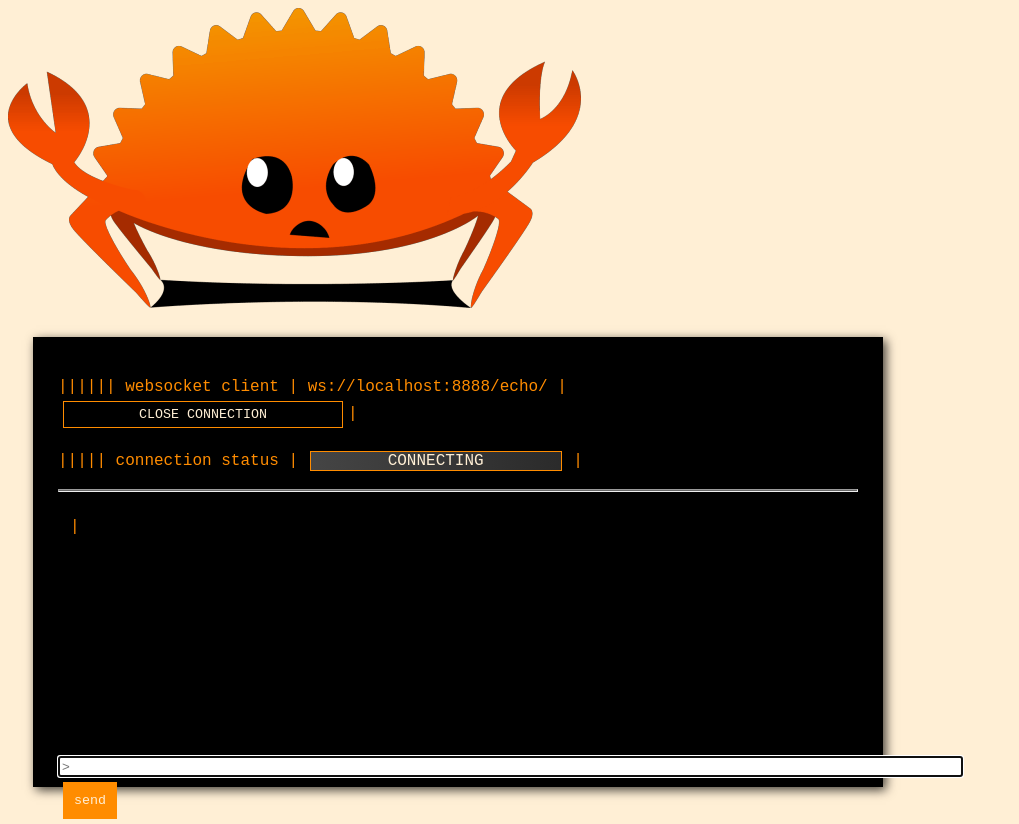
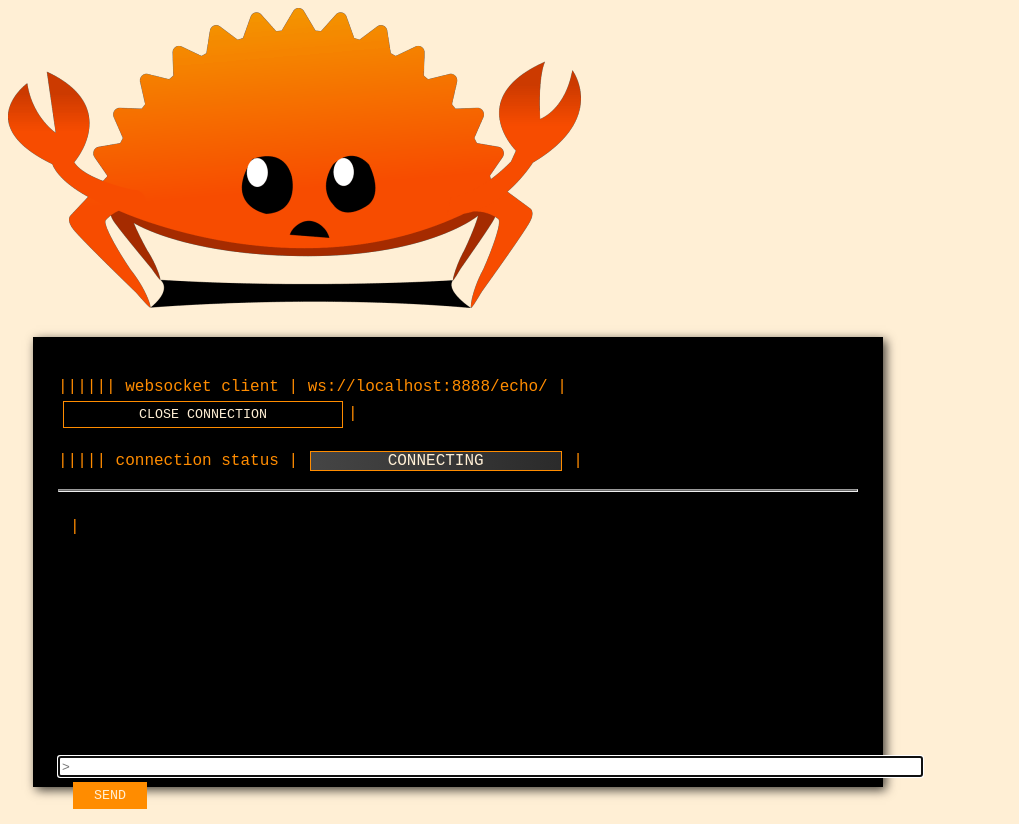
Before and after one commit to davisvansant/websocket_example, a Vue app in the folder client/: page / in a window 1280 px wide. Shown: the whole page, without its empty margins (0-1019 px from the left). Built offline with nearby package versions, Linux system fonts and the light colour scheme; no server answers.

Commit message:
minor adjustments to send button layout

```diff
--- a/client/src/App.vue
+++ b/client/src/App.vue
@@ -25,11 +25,11 @@
       type="text"
       placeholder=">"
       autofocus=true
-      size="110"
+      size="105"
       @keyup.enter="send()"
     />
     <button class="send_button" v-on:click="send()">
-      send
+      SEND
     </button>
   </div>
 </template>
@@ -199,9 +199,9 @@ export default defineComponent({
     position: bottom;
     background-color:Black;
     border:1px solid DarkOrange;
-    padding: 10px 10px;
+    padding: 5px 20px;
     outline:none;
-    margin: 5px 5px;
+    margin: 5px 15px;
     font-family:Courier New;
     color:PapayaWhip;
     transition: background-color 1s;
```
